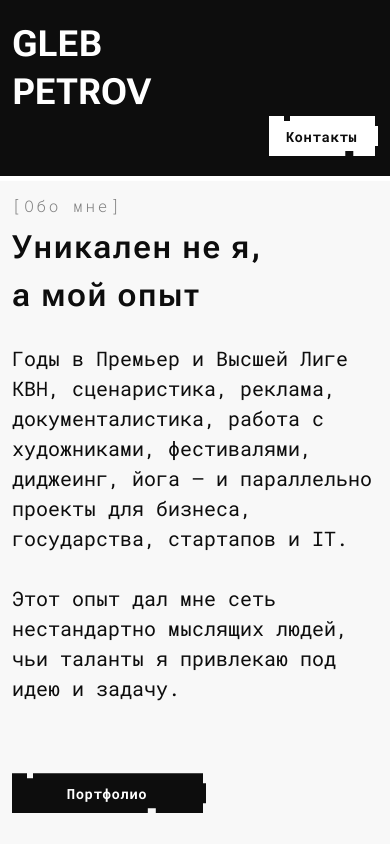
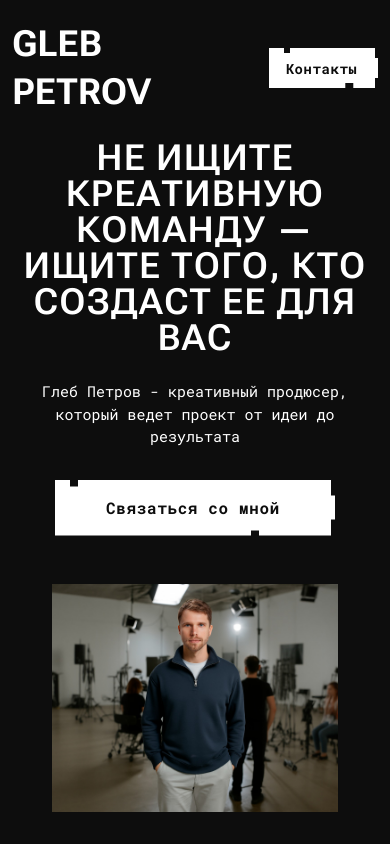
Before and after one commit to KseniaSafonova/producer, a Vue app: page / in a window 390 px wide. Shown: the top 844 px of the page. Built offline with nearby package versions, Linux system fonts and the light colour scheme.

Commit message:
feat: add block main (#14)
Co-authored-by: Polina Makarova <sunnyfur9@gmail.com>

```diff
--- a/index.html
+++ b/index.html
@@ -1,12 +1,12 @@
 <!DOCTYPE html>
-<html lang="">
+<html lang="ru">
 
 <head>
   <meta charset="UTF-8">
   <meta name="viewport" content="width=device-width, initial-scale=1">
   <link rel="icon" href="/favicon/favicon.ico">
   <link rel="apple-touch-icon" href="/favicon/apple-touch-icon.png">
-  <link rel="manifest" href="/favicon/manifest.webmanifest">
+  <link rel="manifest" href="/favicon/site.webmanifest">
   <link rel="preconnect" href="https://fonts.googleapis.com">
   <link rel="preconnect" href="https://fonts.gstatic.com" crossorigin>
   <link
--- a/src/App.vue
+++ b/src/App.vue
@@ -1,9 +1,20 @@
-<script setup>
-import { RouterView } from 'vue-router' // временно отключено
-</script>
-
 <template>
   <RouterView />
 </template>
 
-<style scoped></style>
+<script>
+import { onMounted } from 'vue'
+import { useDeviceStore } from './store/deviceStore'
+
+export default {
+  name: 'App',
+
+  setup() {
+    const deviceStore = useDeviceStore()
+
+    onMounted(async () => {
+      deviceStore.init()
+    })
+  },
+}
+</script>
--- a/src/components/common/BlockHeader/BlockHeader.vue
+++ b/src/components/common/BlockHeader/BlockHeader.vue
@@ -3,7 +3,7 @@
     tag="header"
     theme="dark"
     class="block-header"
-    :class="{ 'block-header_is-mobile': isMobile }"
+    :class="{ 'block-header_is-open': isMenuOpen, 'block-header_is-mobile': isMobile }"
   >
     <span class="block-header__logo text-w700">Gleb Petrov</span>
 
@@ -111,13 +111,15 @@ export default {
 .block-header {
   $headerTabletSize: 850px;
 
-  position: sticky;
+  position: fixed;
   top: 0;
   left: 0;
   width: 100%;
   z-index: 100;
   overflow-y: auto;
+  overflow-x: hidden;
   -webkit-overflow-scrolling: touch;
+  max-height: 100vh;
 }
 
 .block-header .base-container__inner {
@@ -147,7 +149,11 @@ export default {
   line-height: 48px;
 
   @media (max-width: $sizeMobile) {
-    max-width: 200px;
+    max-width: 50px;
+  }
+
+  @media (max-width: 375px) {
+    font-size: var(--size-text-3xl);
   }
 }
 
@@ -163,7 +169,7 @@ export default {
   flex-direction: column;
   align-items: stretch;
   gap: 24px;
-  padding: 36px 24px 80px 24px;
+  margin: 36px 12px 60px 12px;
   width: 100%;
   background-color: var(--color-black);
 }
@@ -244,6 +250,6 @@ export default {
 
 .burger-leave-to {
   opacity: 0;
-  transform: translateX(-20px);
+  transform: translateX(-40px);
 }
 </style>
--- /dev/null
+++ b/src/components/common/BlockMain/BlockMain.vue
@@ -0,0 +1,67 @@
+<template>
+  <BaseContainer theme="dark" class="block-main">
+    <h1 class="heading-primary block-main__title block-main__indent">
+      Не ищите КРЕАТИВНУЮ команду — ищите того, кто создаст ее для вас
+    </h1>
+
+    <p class="text-m block-main__indent block-main__indent_small">
+      Глеб Петров - креативный продюсер, который ведет проект от идеи до результата
+    </p>
+
+    <BaseButton
+      theme="light"
+      size="large"
+      :to="{ name: 'PageLanding', hash: '#contacts' }"
+      class="block-main__indent"
+      >Связаться со мной</BaseButton
+    >
+
+    <img src="./assets/photo.jpg" alt="Gleb Petrov" class="block-main__img" />
+  </BaseContainer>
+</template>
+
+<script>
+export default {
+  name: 'BlockMain',
+}
+</script>
+
+<style lang="postcss">
+.block-main .base-container__inner {
+  display: flex;
+  flex-direction: column;
+  align-items: center;
+  text-align: center;
+}
+
+.block-main__indent {
+  margin-bottom: 48px;
+}
+
+.block-main__indent_small {
+  margin-bottom: 32px;
+}
+
+.block-main__title {
+  text-transform: uppercase;
+  text-align: center;
+  max-width: 1132px;
+  margin-top: 120px;
+
+  @media (max-width: $sizeMobile) {
+    margin-top: 60px;
+    margin-bottom: 24px;
+  }
+}
+
+.block-main__img {
+  max-width: 720px;
+  padding-left: 40px;
+  padding-right: 40px;
+
+  @media (max-width: $sizeMobile) {
+    max-width: 100%;
+    margin-bottom: 60px;
+  }
+}
+</style>
--- a/src/components/ui/BaseContainer/BaseContainer.vue
+++ b/src/components/ui/BaseContainer/BaseContainer.vue
@@ -21,7 +21,7 @@ export default {
   props: {
     tag: {
       type: String,
-      default: 'div',
+      default: 'section',
     },
 
     theme: {
--- a/src/layouts/LayoutDefault.vue
+++ b/src/layouts/LayoutDefault.vue
@@ -4,7 +4,7 @@
     <BlockHeader />
 
     <!-- main -->
-    <main>
+    <main class="layout-default__main">
       <RouterView />
     </main>
 
@@ -27,17 +27,18 @@ export default {
 
     return { isMenuOpen }
   },
+
+  watch: {
+    isMenuOpen(isOpen) {
+      document.body.style.overflow = isOpen ? 'hidden' : ''
+    },
+  },
 }
 </script>
 
 <style lang="postcss">
 .layout-default {
   position: relative;
-}
-
-.layout-default.layout-default_drawer {
-  overflow: hidden;
-  height: 100vh;
 }
 
 .layout-default_drawer::after {
@@ -52,4 +53,8 @@ export default {
   background-color: var(--color-black);
   z-index: 10;
 }
+
+.layout-default__main {
+  margin-top: 60px;
+}
 </style>
--- a/src/main.js
+++ b/src/main.js
@@ -12,6 +12,4 @@ const app = createApp(App)
 
 app.use(createPinia())
 app.use(router)
-const deviceStore = useDeviceStore()
-deviceStore.init()
 app.mount('#app')
--- a/src/views/PageLanding/PageLanding.vue
+++ b/src/views/PageLanding/PageLanding.vue
@@ -1,21 +1,19 @@
 <template>
   <div>
-    <!-- about -->
+    <BlockMain id="main" />
     <BlockAbout id="about" />
-    <!-- services -->
     <BlockServices id="services" />
     <CasesSection id="cases" />
 
     <!-- .... -->
 
     <!-- Секция Контакты -->
-    <BlockContacts id="contacts"/>
+    <BlockContacts id="contacts" />
   </div>
 </template>
 
 <script>
 // import BlockContacts from '@/components/common/BlockContacts/BlockContacts.vue';
-
 </script>
 
 <style></style>
```
Also changed, not shown: public/favicon/site.webmanifest, src/components/common/BlockMain/assets/photo.jpg (added).
